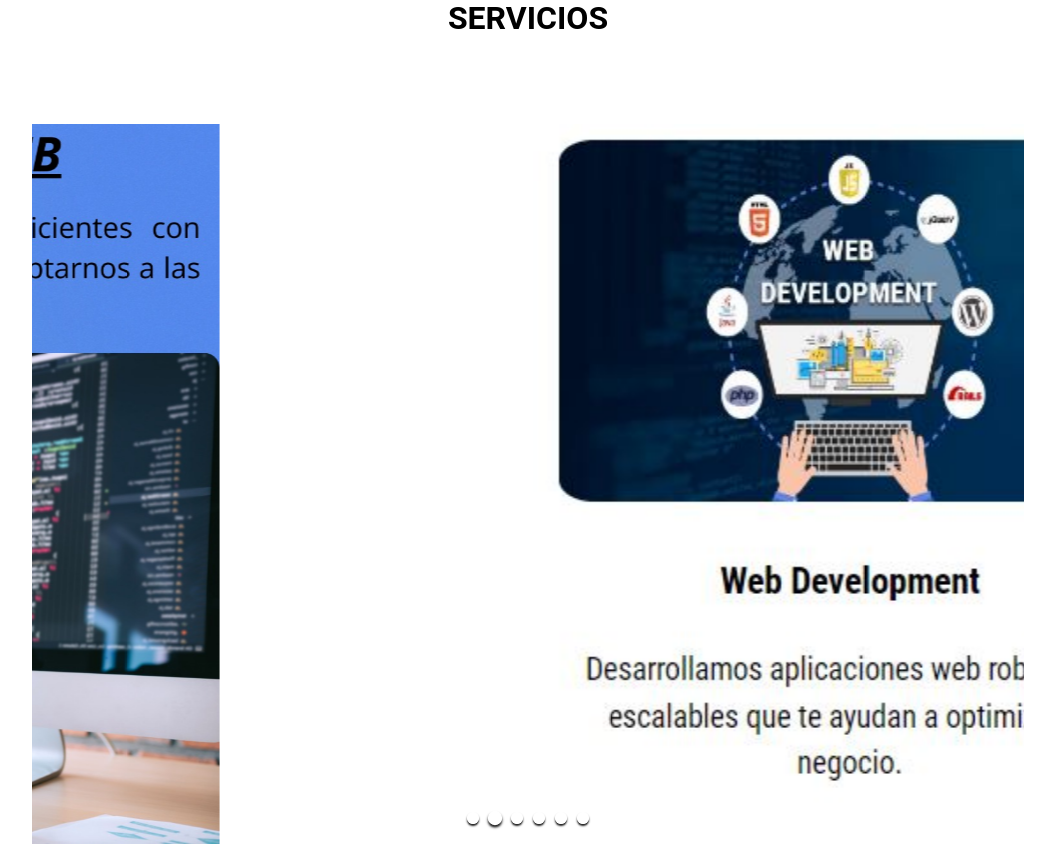
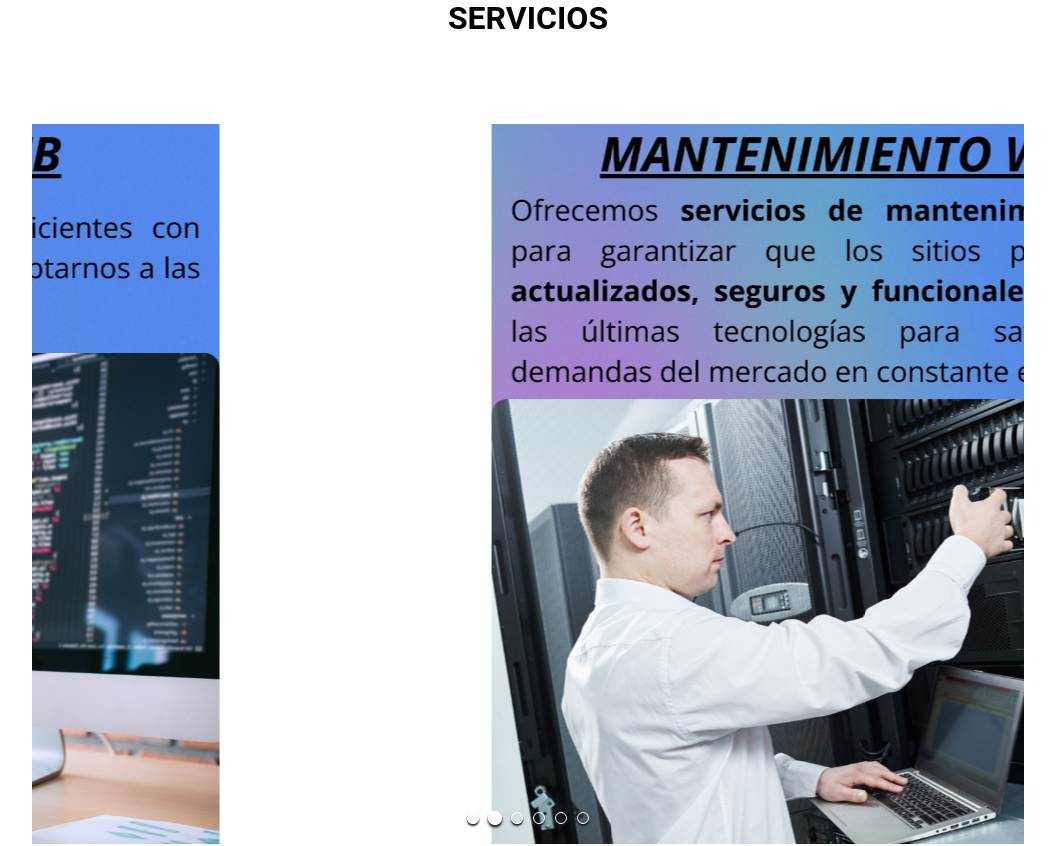
Before and after one commit to jfernand196/lab-corp, a React (Create React App) app: page / in a window 1280 px wide. Shown: the part 900-1746 px from the top of the page, without its empty margins (112-1167 px from the left). Built offline with nearby package versions, Linux system fonts and the light colour scheme.

Commit message:
add other images

```diff
--- a/src/App.jsx
+++ b/src/App.jsx
@@ -79,10 +79,10 @@ const App = () => {
       original: "./DW1.jpg",
     },
     {
-      original: "./servicio22.JPG",
+      original: "./DW2.jpg",
     },
     {
-      original: "./servicio33.JPG",
+      original: "./DW3.jpg",
     },
     {
       original: "./servicio44.JPG",
```
